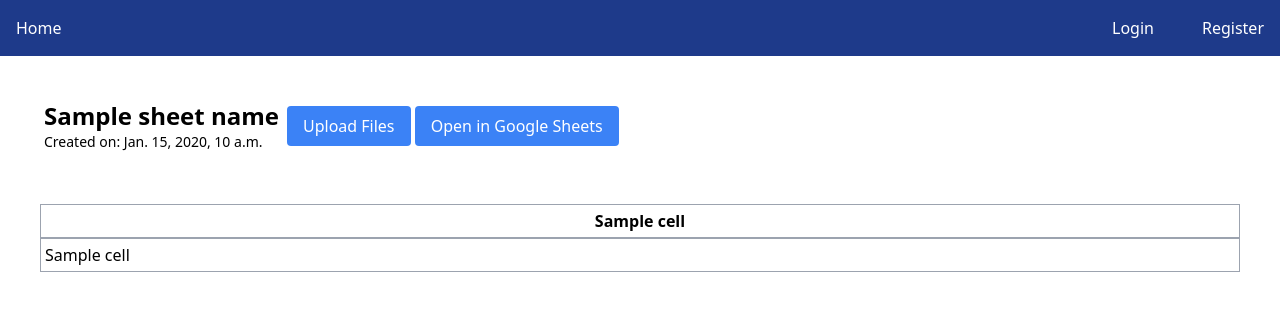
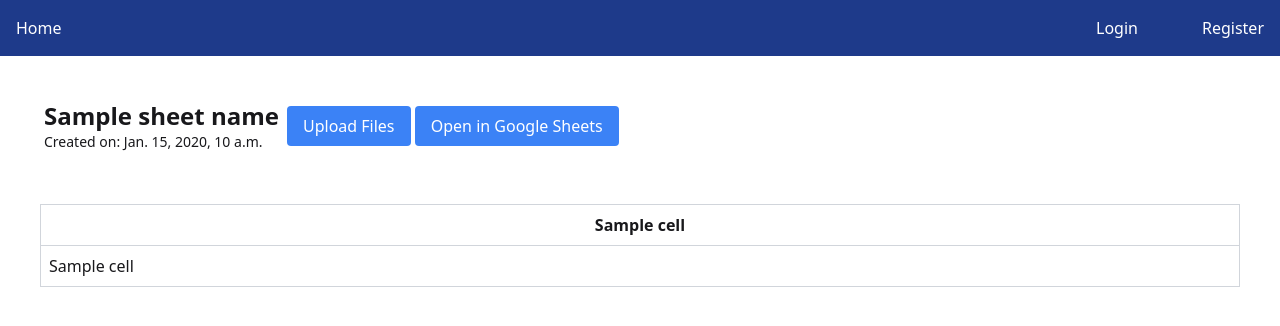
Before and after one commit to ShawnChen1210/clinic-help-desk, a Django app: template help_desk/templates/sheet.html in a window 1280 px wide. Shown: the top 326 px of the page. Run offline with Django 5.2, Linux system fonts and the light colour scheme; the template is opened without the code that fills it: most values are stand-ins (such as "Sample title", 1, 10 or a date in 2020); style sheets or scripts are compiled from the project's sources; some libraries are stand-ins or nearby versions.

Commit message:
added rudimentary csv upload

```diff
--- a/help_desk/templates/sheet.html
+++ b/help_desk/templates/sheet.html
@@ -16,29 +16,29 @@
 
     <br>
     <br>
-    <!-- Sheet -->
-    <div>
-        <table class="table-auto w-full">
+    <!-- the HTML for the spreadsheet -->
+    <div class="overflow-auto sticky bottom-0 max-h-[75vh]">
+        <table class="w-full min-w-max table-fixed border-collapse">
             {% if sheet_data %}
                 <thead>
-                    <tr class="flex">
+                    <tr>
                         {% for cell in sheet_header %}
                         {% if cell %}
-                        <th class="border border-gray-400 flex-1 font-bold">{{ cell }}</th>
+                        <th class="border border-gray-300 p-2 font-bold">{{ cell }}</th>
                         {% else %}
-                        <th class="border border-gray-400 flex-1">&nbsp;</th>
+                        <th class="border border-gray-300 p-2 font-bold">&nbsp;</th>
                         {% endif %}
                         {% endfor %}
                     </tr>
                 </thead>
                 <tbody>
                     {% for row in sheet_data %}
-                    <tr class="flex">
+                    <tr>
                         {% for cell in row %}
                             {% if cell %}
-                            <td class="border border-gray-400 flex-1">{{ cell }}</td>
+                            <td class="border border-gray-300 p-2">{{ cell }}</td>
                             {% else %}
-                            <td class="border border-gray-400 flex-1">&nbsp;</td>
+                            <td class="border border-gray-300 p-2">&nbsp;</td>
                             {% endif %}
                         {% endfor %}
                     </tr>
@@ -66,7 +66,7 @@
                         <input id="file-input" type="file" class="hidden" name="uploaded_file" onchange="showFileName(this)">
                     </label>
                     <span id="file-name" class="ml-2 text-gray-600"></span>
-                    <button class="border border-gray-400 text-gray-400 rounded-md p-1.5" type="submit">Upload</button>
+                    <button class="border border-gray-400 text-gray-400 rounded-md p-1.5" type="submit" name="upload_file">Upload</button>
                 </form>
             </div>
             <button onclick="hideModal()" class="bg-gray-500 text-white px-4 py-2 rounded">Close</button>
--- a/static/styles/styles.css
+++ /dev/null
@@ -1,4 +0,0 @@
-td, th {
-    border: 1px solid black;
-    padding: 4px;
-}
```
Also changed, not shown: help_desk/services/google_sheets.py (+21 -0 lines), help_desk/views.py (+22 -0 lines).
